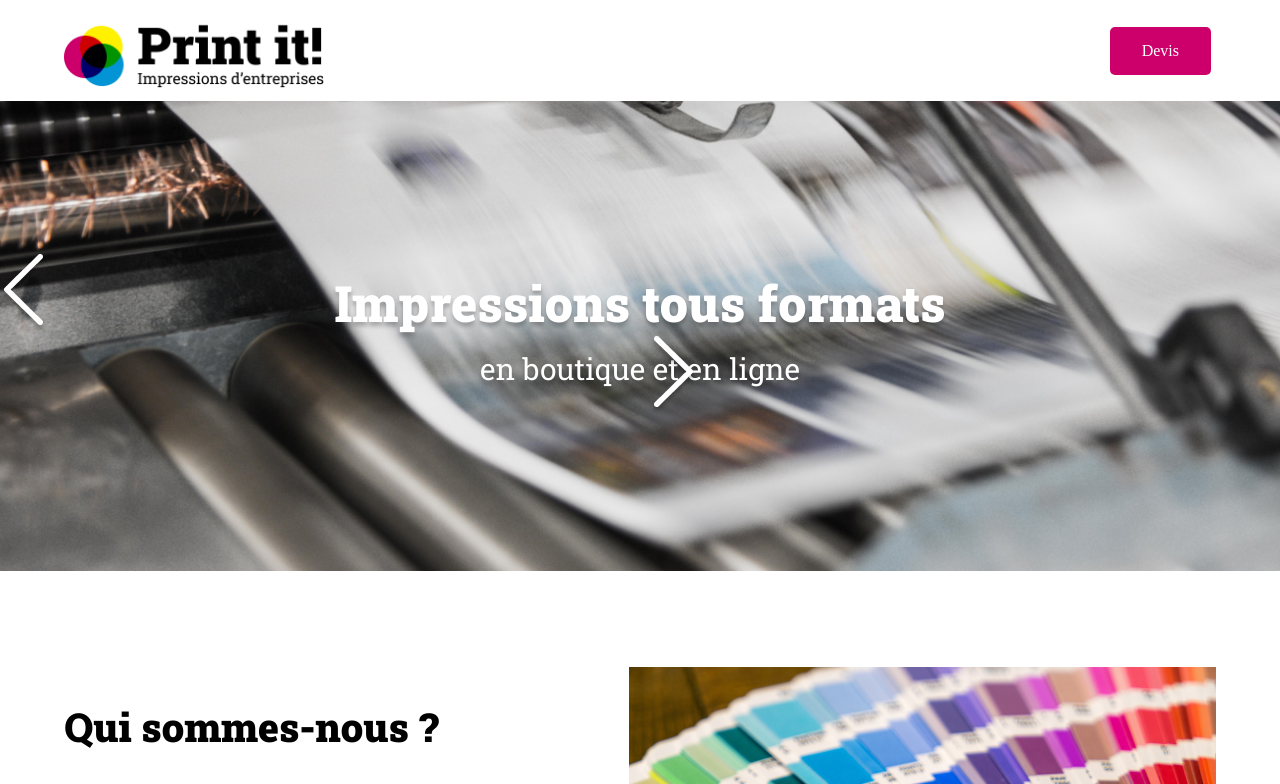
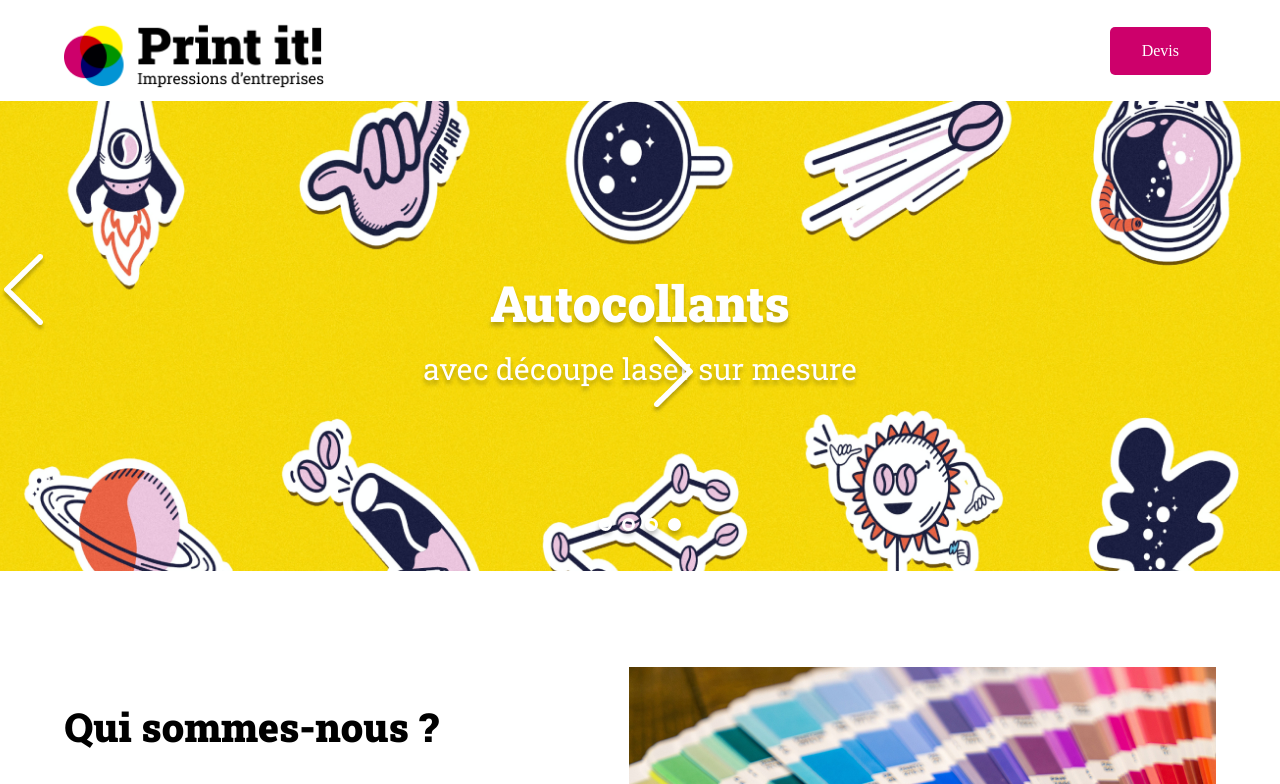
Before and after one commit to ByFrimouss/Print-it, a plain HTML site: page Print-it-JS-main/index.html in a window 1280 px wide. Both pictures are taken after a click on the picture 23 px from the left and 293 px from the top of the page. Shown: the top 784 px of the page. Drawn offline with Linux system fonts and the light colour scheme; files whose address does not match are found by name.

Commit message:
mise en place des points + clic sur le bouton + infini sur la slide

```diff
--- a/Print-it-JS-main/assets/script.js
+++ b/Print-it-JS-main/assets/script.js
@@ -1,28 +1,66 @@
 const slides = [
 	{
-		"image":"slide1.jpg",
+		"image":"./assets/images/slideshow/slide1.jpg",
 		"tagLine":"Impressions tous formats <span>en boutique et en ligne</span>"
 	},
 	{
-		"image":"slide2.jpg",
+		"image":"./assets/images/slideshow/slide2.jpg",
 		"tagLine":"Tirages haute définition grand format <span>pour vos bureaux et events</span>"
 	},
 	{
-		"image":"slide3.jpg",
+		"image":"./assets/images/slideshow/slide3.jpg",
 		"tagLine":"Grand choix de couleurs <span>de CMJN aux pantones</span>"
 	},
 	{
-		"image":"slide4.png",
+		"image":"./assets/images/slideshow/slide4.png",
 		"tagLine":"Autocollants <span>avec découpe laser sur mesure</span>"
 	}
 ]
 
+// Variables globales
+let currentSlide = 0;
+
+// Sélecteurs
+const bannerImg = document.querySelector(".banner-img");
+const bannerTagLine = document.querySelector("#banner p");
+const dotsContainer = document.querySelector(".dots");
+
+// Créer les dots
+slides.forEach((_, index) => {
+    const dot = document.createElement("span");
+    dot.classList.add("dot");
+    if (index === 0) dot.classList.add("dot_selected");
+    dot.addEventListener('click', () => {
+        currentSlide = index;
+        updateSlide();
+    });
+    dotsContainer.appendChild(dot);
+});
+
+// Mettre à jour le slide
+function updateSlide() {
+    bannerImg.src = slides[currentSlide].image;
+    bannerTagLine.innerHTML = slides[currentSlide].tagLine;
+
+    // Mettre à jour les dots
+    document.querySelectorAll(".dot").forEach((dot, index) => {
+        dot.classList.toggle("dot_selected", index === currentSlide);
+    });
+}
+
+// Événement pour la flèche gauche (précédente)
 const arrowLeft = document.querySelector(".arrow_left");
+arrowLeft.addEventListener('click', () => {
+    console.log("Flèche gauche cliquée"); // Ajoute un log pour vérifier que le clic est pris en compte
+    currentSlide = (currentSlide === 0) ? slides.length - 1 : currentSlide - 1;
+    updateSlide();
+});
+
+// Événement pour la flèche droite (suivante)
 const arrowRight = document.querySelector(".arrow_right");
-
-arrowLeft.addEventListener('click', function() {
-	console.log("Précédent")
+arrowRight.addEventListener('click', () => {
+    console.log("Flèche droite cliquée"); // Ajoute un log pour vérifier que le clic est pris en compte
+    currentSlide = (currentSlide === slides.length - 1) ? 0 : currentSlide + 1;
+    updateSlide();
 });
-arrowRight.addEventListener('click', function() {
-	console.log("Suivant")
-});
+    updateSlide();
--- a/Print-it-JS-main/assets/style.css
+++ b/Print-it-JS-main/assets/style.css
@@ -125,6 +125,7 @@ header {
 /* Gestion des fleches du carrousel */
 #banner .arrow {
 	position: absolute;
+	cursor: pointer;
 }
 #banner .arrow_left {
 	/* left: 10px; */
@@ -147,7 +148,8 @@ header {
 	background-color: #ffffff00;
 	border: 3px solid #fff;
 	border-radius: 100%;
-	box-shadow: 0 4px 4px rgba(0, 0, 0, 0.25);;
+	box-shadow: 0 4px 4px rgba(0, 0, 0, 0.25);
+	cursor: pointer;
 }
 .dot_selected {
 	background-color: #fff;
--- a/Print-it-JS-main/index.html
+++ b/Print-it-JS-main/index.html
@@ -24,9 +24,9 @@
 		<!-- AJOUT DES FLECHES POUR LE CAROUSEL -->
 		<div class="arrow">
 			<!-- Left arrow -->
-			<img class="arrow_left" src="C:\Users\Frimo\OneDrive\Bureau\Openclassrooms\Projet-8-premier-pas-sur-le-langage-javascript\Print-it-JS-main\Print-it-JS-main\assets\images\arrow_left.png" alt="Précedent">
+			<img class="arrow_left" src="./assets/images/arrow_left.png" alt="Précedent">
 			<!-- Right arrow -->
-			<img class="arrow_right" src="C:\Users\Frimo\OneDrive\Bureau\Openclassrooms\Projet-8-premier-pas-sur-le-langage-javascript\Print-it-JS-main\Print-it-JS-main\assets\images\arrow_right.png" alt="Suivant">
+			<img class="arrow_right" src="./assets/images/arrow_right.png" alt="Suivant">
 		</div>
 
 		<!-- AJOUT DES POINTS POUR LE CAROUSEL -->
```
